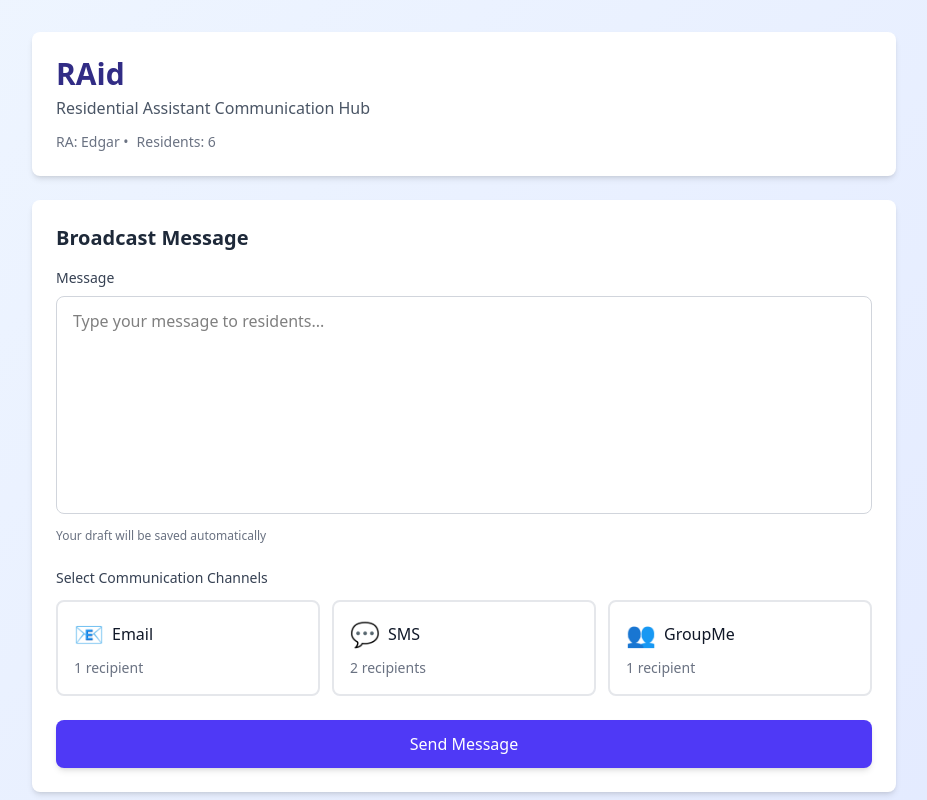
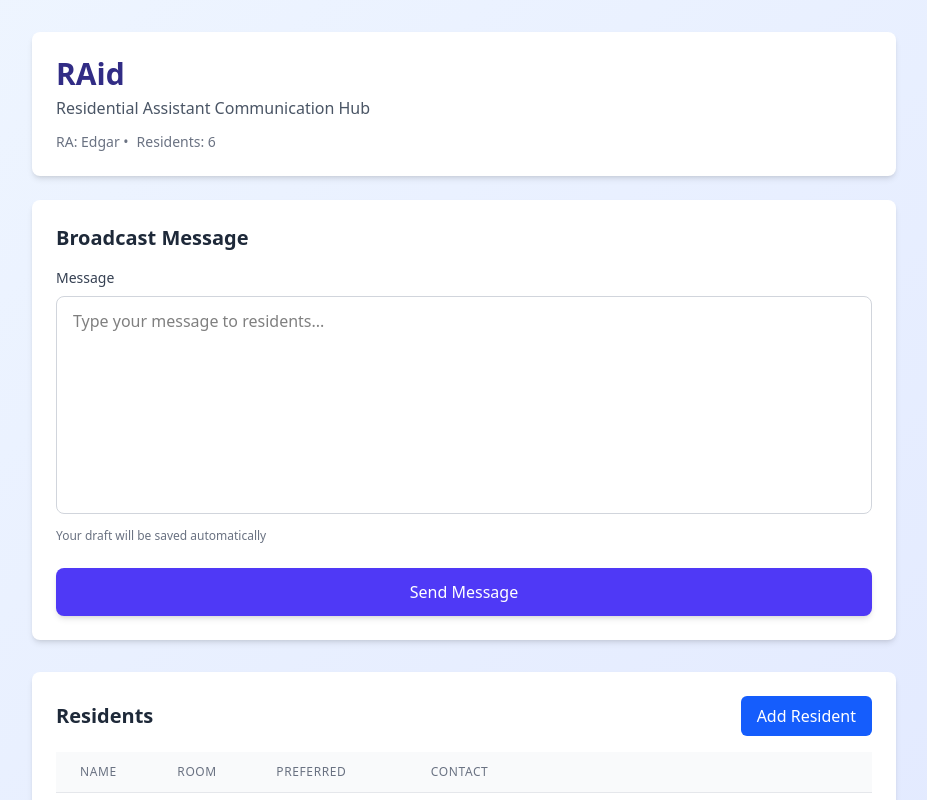
Before and after one commit to ishaanjalan05/RAaid, a React (Vite) app: page / in a window 1280 px wide. Shown: the top 800 px of the page, without its empty margins (176-1103 px from the left). Built offline with nearby package versions, Linux system fonts and the light colour scheme.

Commit message:
remove communication method select + send to all

```diff
--- a/src/App.tsx
+++ b/src/App.tsx
@@ -3,7 +3,6 @@ import residentsData from './data/residents.json';
 import type { Channel, Resident, SendResult } from './types/resident';
 import { Header } from './components/Header';
 import { MessageInput } from './components/MessageInput';
-import { ChannelSelector } from './components/ChannelSelector';
 import { ErrorMessage } from './components/ErrorMessage';
 import { SuccessResults } from './components/SuccessResults';
 import { SendButton } from './components/SendButton';
@@ -19,7 +18,6 @@ import { ResidentForm } from './components/ResidentForm';
 
 function App() {
   const [message, setMessage] = useState('');
-  const [selectedChannels, setSelectedChannels] = useState<Set<Channel>>(new Set());
   const [isSending, setIsSending] = useState(false);
   const [sendResults, setSendResults] = useState<SendResult[] | null>(null);
   const [error, setError] = useState<string | null>(null);
@@ -43,16 +41,6 @@ function App() {
     return () => clearTimeout(timer);
   }, [message]);
 
-  const toggleChannel = (channel: Channel) => {
-    const newChannels = new Set(selectedChannels);
-    if (newChannels.has(channel)) {
-      newChannels.delete(channel);
-    } else {
-      newChannels.add(channel);
-    }
-    setSelectedChannels(newChannels);
-  };
-
   const handleSend = async () => {
     setError(null);
     setSendResults(null);
@@ -63,15 +51,11 @@ function App() {
       return;
     }
 
-    if (selectedChannels.size === 0) {
-      setError('Please select at least one channel');
-      return;
-    }
-
     setIsSending(true);
 
-    // Prepare parameters for each channel
-    const channelParams = Array.from(selectedChannels).map((channel) => {
+    // Send via all channels
+    const allChannels: Channel[] = ['email', 'sms', 'groupme'];
+    const channelParams = allChannels.map((channel) => {
       const recipients = getChannelRecipients(residents, channel);
       return {
         channel,
@@ -175,13 +159,6 @@ function App() {
 
           <MessageInput value={message} onChange={setMessage} disabled={isSending} />
 
-          <ChannelSelector
-            selectedChannels={selectedChannels}
-            onToggleChannel={toggleChannel}
-            getChannelRecipients={(channel: Channel) => getChannelRecipients(residents, channel)}
-            disabled={isSending}
-          />
-
           {error && <ErrorMessage message={error} />}
 
           {sendResults && <SuccessResults results={sendResults} />}
```
